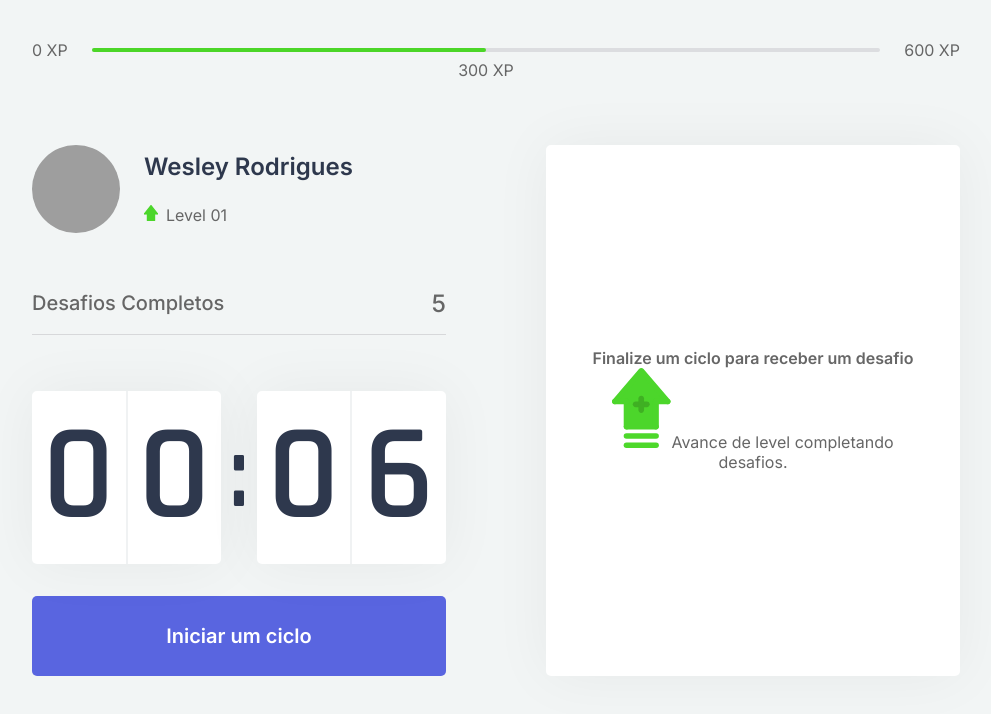
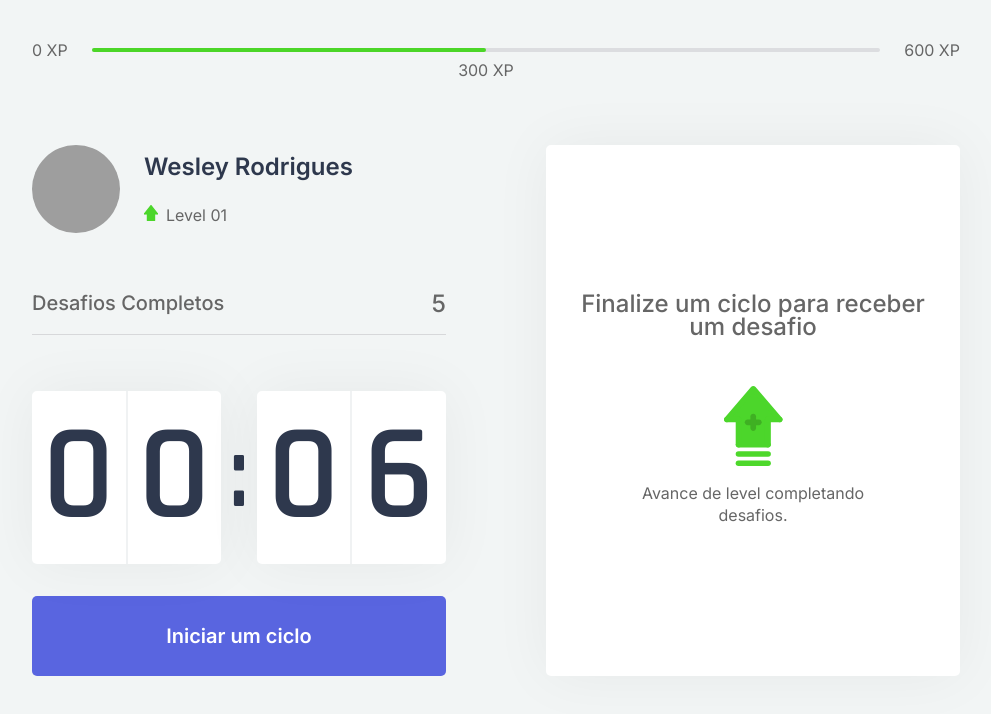
Before and after one commit to wesleywcr/MoveDev, a Next.js app: page / in a window 1280 px wide. Shown: the top 714 px of the page, without its empty margins (144-1135 px from the left). Built offline with nearby package versions, Linux system fonts and the light colour scheme; grey boxes are pictures that could not be loaded.

Commit message:
Update styles

```diff
--- a/src/styles/components/ChallengeBox.module.css
+++ b/src/styles/components/ChallengeBox.module.css
@@ -18,3 +18,21 @@
   flex-direction: column;
   align-items: center;
 }
+
+.challengeNotActive strong {
+  font-size: 1.5rem;
+  font-weight: 500;
+  line-height: 1.4rem;
+}
+.challengeNotActive p {
+ display: flex;
+ flex-direction: column;
+ align-items: center;
+ line-height: 1.4;
+ max-width: 70%;
+ margin-top: 3rem;
+
+}
+.challengeNotActive  p img {
+margin-bottom: 1rem;
+ }
```
